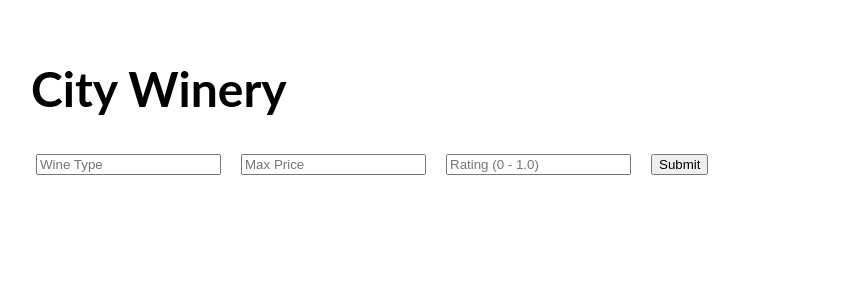
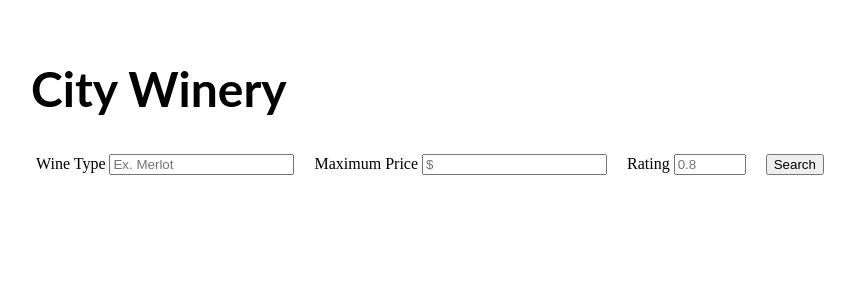
Before and after one commit to maaneesh/Recipes, a React (Vite) app: page / in a window 1280 px wide. Shown: the top 300 px of the page, without its empty margins (9-864 px from the left). Built offline with nearby package versions, Linux system fonts and the light colour scheme.

Commit message:
added labels to input

```diff
--- a/src/App.jsx
+++ b/src/App.jsx
@@ -21,8 +21,8 @@
 
   const [form, setForm] = useState({
     type: 'chardonnay',
-    maxPrice: 15,
-    minRating: 0.3,
+    maxPrice: 50,
+    minRating: 0.8,
 
   });
 
@@ -40,7 +40,6 @@
     if (name == 'rating') {
       setForm({ ...form, minRating: value })
     }
-
     console.log({ form });
   }
 
@@ -76,13 +75,17 @@
       <Header />
       <div style={searchStyle}>
         <form>
-          <input type='text' name='type' placeholder='Wine Type' onChange={handleChange} />
+          <label>Wine Type&nbsp;</label>
+          <input type='text' name='type' placeholder='Ex. Merlot' onChange={handleChange} />
           &nbsp; &nbsp; &nbsp;
-          <input type='text' name='price' placeholder='Max Price' onChange={handleChange} />
+          <label>Maximum Price&nbsp;</label>
+
+          <input type='text' name='price' placeholder='$' onChange={handleChange} />
           &nbsp; &nbsp; &nbsp;
-          <input type='text' name='rating' placeholder='Rating (0 - 1.0)' onChange={handleChange} />
+          <label>Rating&nbsp;</label>
+          <input type='number' name='rating' min='0' max='1' step={.25} placeholder='0.8' onChange={handleChange} />
           &nbsp; &nbsp; &nbsp;
-          <button onClick={getRecommendation}>Submit</button>
+          <button onClick={getRecommendation}>Search</button>
         </form>
       </div>
       <WineDisplay wine={chosen} />
--- a/src/components/Header.jsx
+++ b/src/components/Header.jsx
@@ -10,7 +10,9 @@
   return (
     <div style={headerStyle}>
         <h1>City Winery</h1>
+        {/* <p>New York's finest since 1947.</p> */}
     </div>
+
   )
 }
 
--- a/src/components/WineDisplay.jsx
+++ b/src/components/WineDisplay.jsx
@@ -3,7 +3,7 @@
 
 const recommendationsStyle = {
 
-  backgroundColor: "#E9DDD4",
+  backgroundColor: "#F9F1F0",
   padding: '20px 20px',
 
 
```
